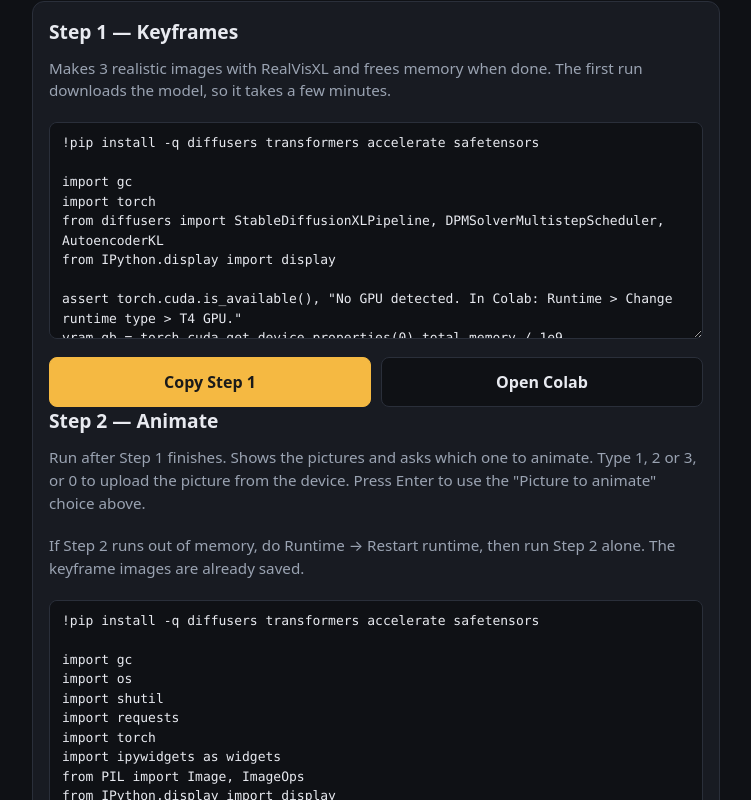
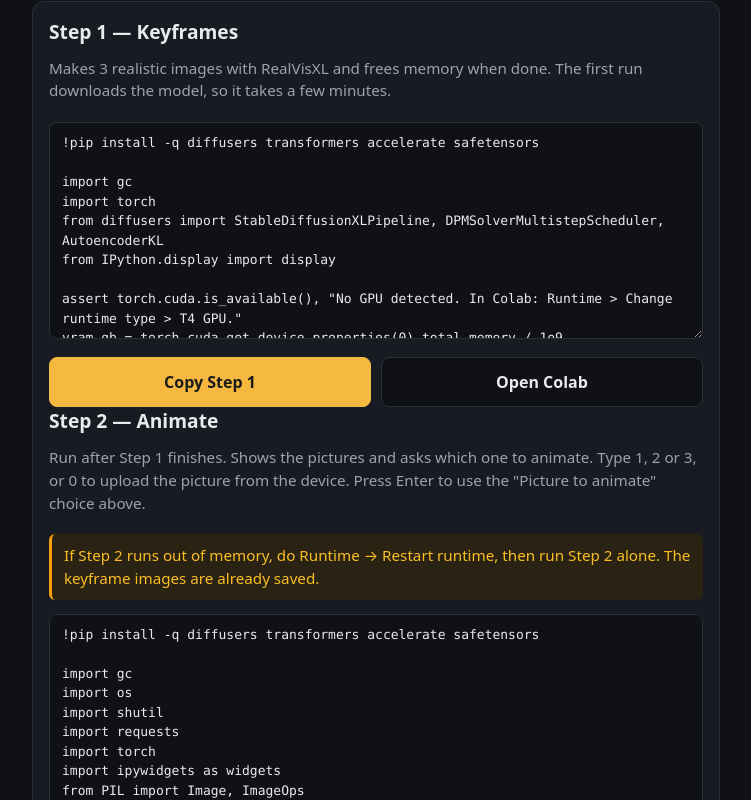
Before and after one commit to pansensoyglenn-dev/Kaggle-Version, a plain HTML site: page index.html in a window 1280 px wide. Both pictures are taken after typing "Sample", "Sample", "Sample" into the empty fields and a click on the button "Generate code". Shown: the part 1082-1882 px from the top of the page, without its empty margins (264-1015 px from the left). Drawn offline with Linux system fonts and the light colour scheme.

Commit message:
Update styles.css

```diff
--- a/styles.css
+++ b/styles.css
@@ -6,6 +6,9 @@
   --muted: #9aa3b2;
   --accent: #f5b942;
   --accent-text: #1a1a1a;
+  --warn: #f59e0b;
+  --warn-bg: #2a2213;
+  --warn-text: #fbbf24;
 }
 
 * { box-sizing: border-box; }
@@ -105,3 +108,12 @@
 .save-bar { margin-top: 20px; }
 .save-bar .primary { width: 100%; }
 .save-bar .hint { margin: 10px 0 0; text-align: center; }
+
+.hint.warn {
+  color: var(--warn-text);
+  background: var(--warn-bg);
+  border-left: 3px solid var(--warn);
+  padding: 10px 12px;
+  border-radius: 6px;
+  margin: 10px 0 14px;
+}
```
